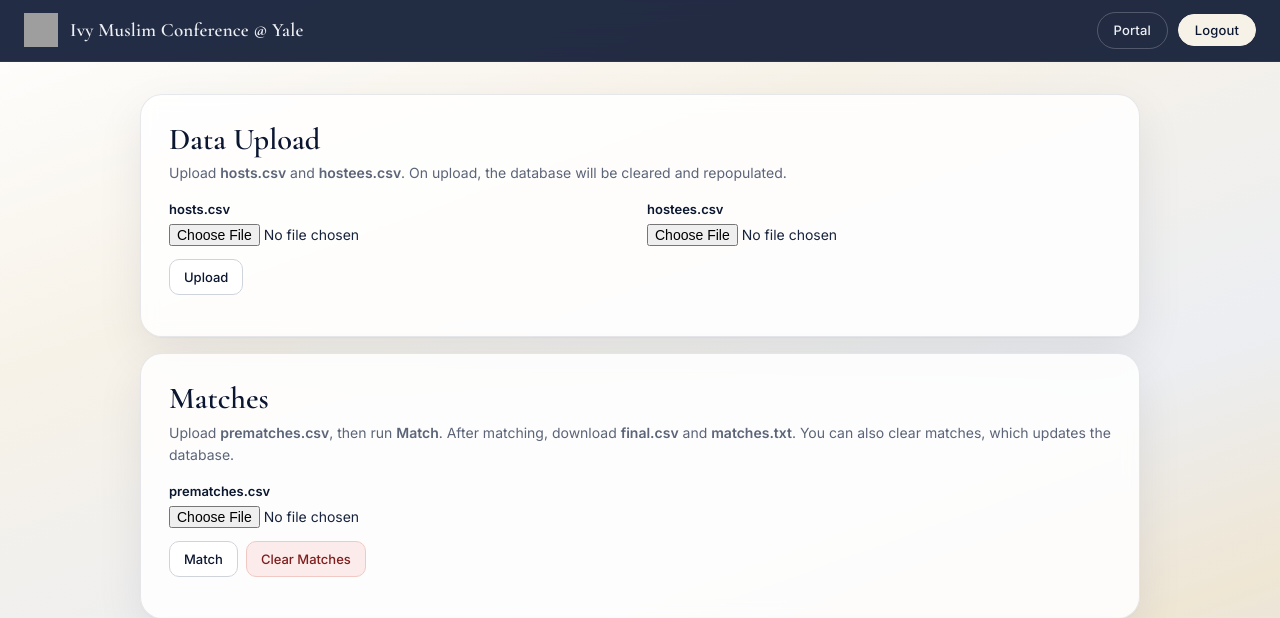
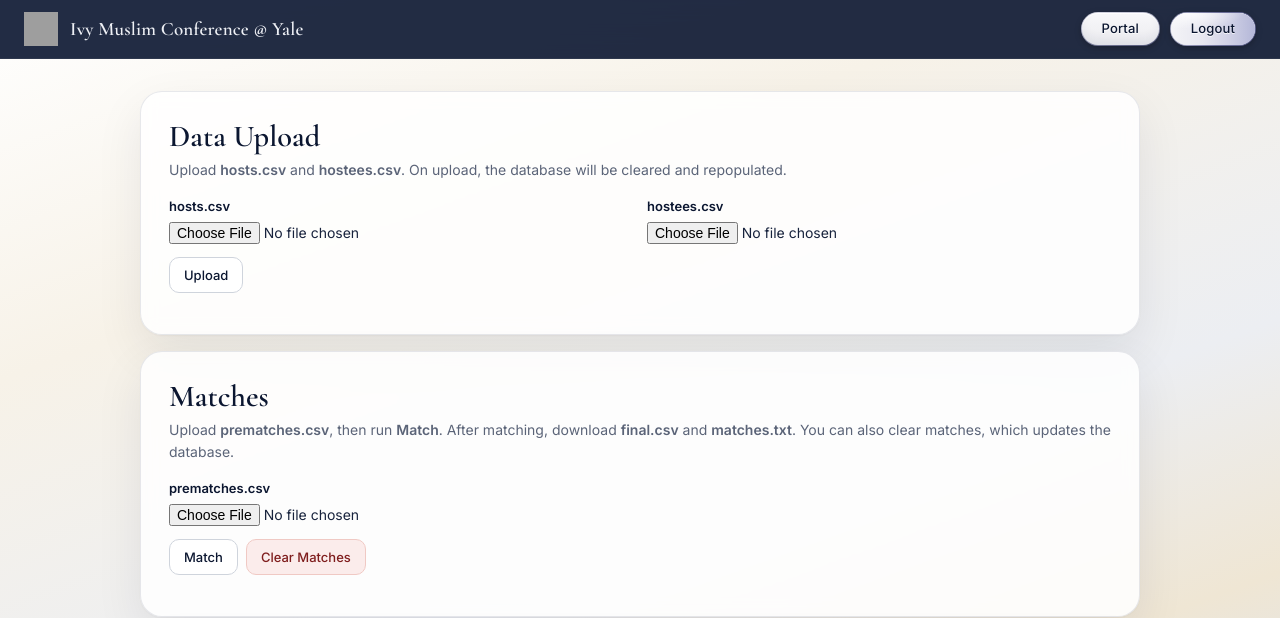
Before and after one commit to bmjyay/digital, a Flask app: page /admin/panel in a window 1280 px wide. Shown: the top 618 px of the page. Run offline with Flask 3, Linux system fonts and the light colour scheme; the visitor is signed in with stand-in values (Sample User, id 1); data that the repository does not hold is empty; grey boxes are pictures that could not be loaded.

Commit message:
Restyle nav Log in and Admin buttons as glossy gradient pills

```diff
--- a/static/css/portal.css
+++ b/static/css/portal.css
@@ -179,21 +179,64 @@ button, input, textarea, select { font-family: inherit; }
 
 .nav__link,
 .nav__link--light {
+  position: relative;
+  isolation: isolate;
+  display: inline-flex;
+  align-items: center;
   font-size: 13px;
   font-weight: 500;
   letter-spacing: 0.01em;
-  color: #eef0f5;
+  line-height: 1.2;
+  color: var(--navy-900);
   text-decoration: none;
-  padding: 7px 16px;
+  text-shadow: 0 1px 0 rgba(255, 255, 255, 0.9);
+  padding: 8px 20px;
   border-radius: 999px;
-  border: 1px solid rgba(255, 255, 255, 0.22);
-  background: transparent;
+  border: 1.5px solid transparent;
+  background:
+    linear-gradient(180deg, #f8f8fa, #ebebef) padding-box,
+    linear-gradient(170deg, #dcdce6 0%, #a9abc2 45%, #4a4f72 100%) border-box;
+  box-shadow:
+    inset 0 1px 0 rgba(255, 255, 255, 0.95),
+    inset 0 -6px 10px rgba(19, 35, 74, 0.05),
+    0 2px 6px rgba(0, 0, 0, 0.25);
   cursor: pointer;
-  transition: background 0.2s ease, border-color 0.2s ease, color 0.2s ease;
+  transition: transform 0.15s ease, box-shadow 0.2s ease;
 }
-.nav__link:hover { background: rgba(255, 255, 255, 0.08); border-color: rgba(255, 255, 255, 0.4); }
-.nav__link--light { background: var(--cream); color: var(--navy-900); border-color: var(--cream); }
-.nav__link--light:hover { background: #fff; border-color: #fff; color: var(--navy-900); }
+
+/* Lavender sheen, faded in on hover (and always on for the primary button) */
+.nav__link::before,
+.nav__link--light::before {
+  content: "";
+  position: absolute;
+  inset: 0;
+  z-index: -1;
+  border-radius: inherit;
+  background:
+    radial-gradient(120% 90% at 20% 0%, rgba(255, 255, 255, 0.85), transparent 55%),
+    linear-gradient(90deg, #f4f4f7 0%, #e7e7f0 38%, #cfd0e5 70%, #b4b7d8 100%);
+  opacity: 0;
+  transition: opacity 0.3s ease;
+}
+.nav__link:hover::before { opacity: 1; }
+.nav__link:hover {
+  background:
+    linear-gradient(180deg, #f8f8fa, #ebebef) padding-box,
+    linear-gradient(90deg, #9a9cb8 0%, #6d7099 60%, #5b5f8c 100%) border-box;
+}
+.nav__link:active { transform: translateY(1px); box-shadow: inset 0 1px 0 rgba(255, 255, 255, 0.9), 0 1px 2px rgba(0, 0, 0, 0.25); }
+
+.nav__link--light {
+  background:
+    linear-gradient(180deg, #f8f8fa, #ebebef) padding-box,
+    linear-gradient(90deg, #a2a4bf 0%, #6d7099 60%, #5b5f8c 100%) border-box;
+}
+.nav__link--light::before { opacity: 1; }
+.nav__link--light:hover::before {
+  background:
+    radial-gradient(120% 90% at 20% 0%, rgba(255, 255, 255, 0.85), transparent 55%),
+    linear-gradient(90deg, #eeeef4 0%, #dcdced 35%, #bfc1e0 68%, #a3a7d2 100%);
+}
 
 .nav-user-chip {
   display: inline-flex;
```
